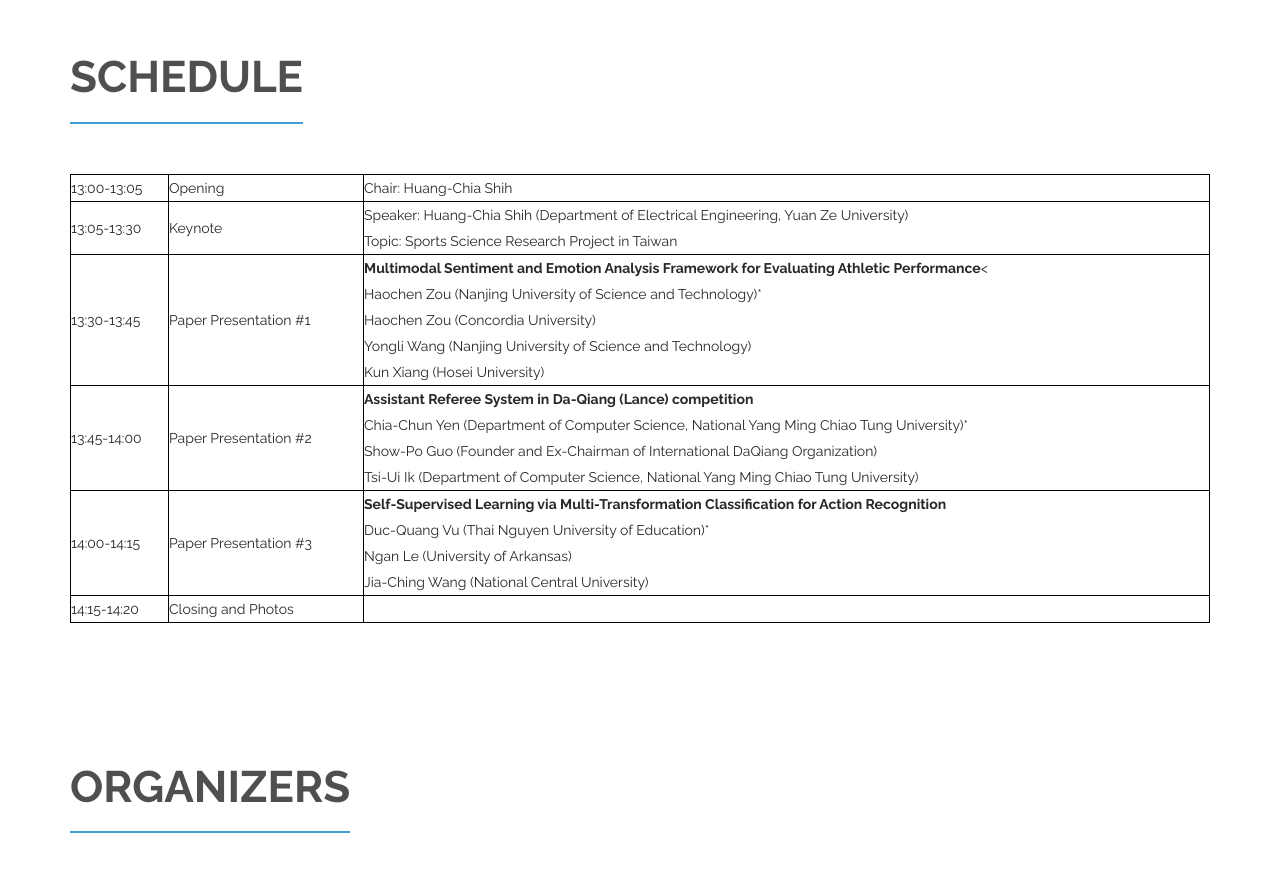
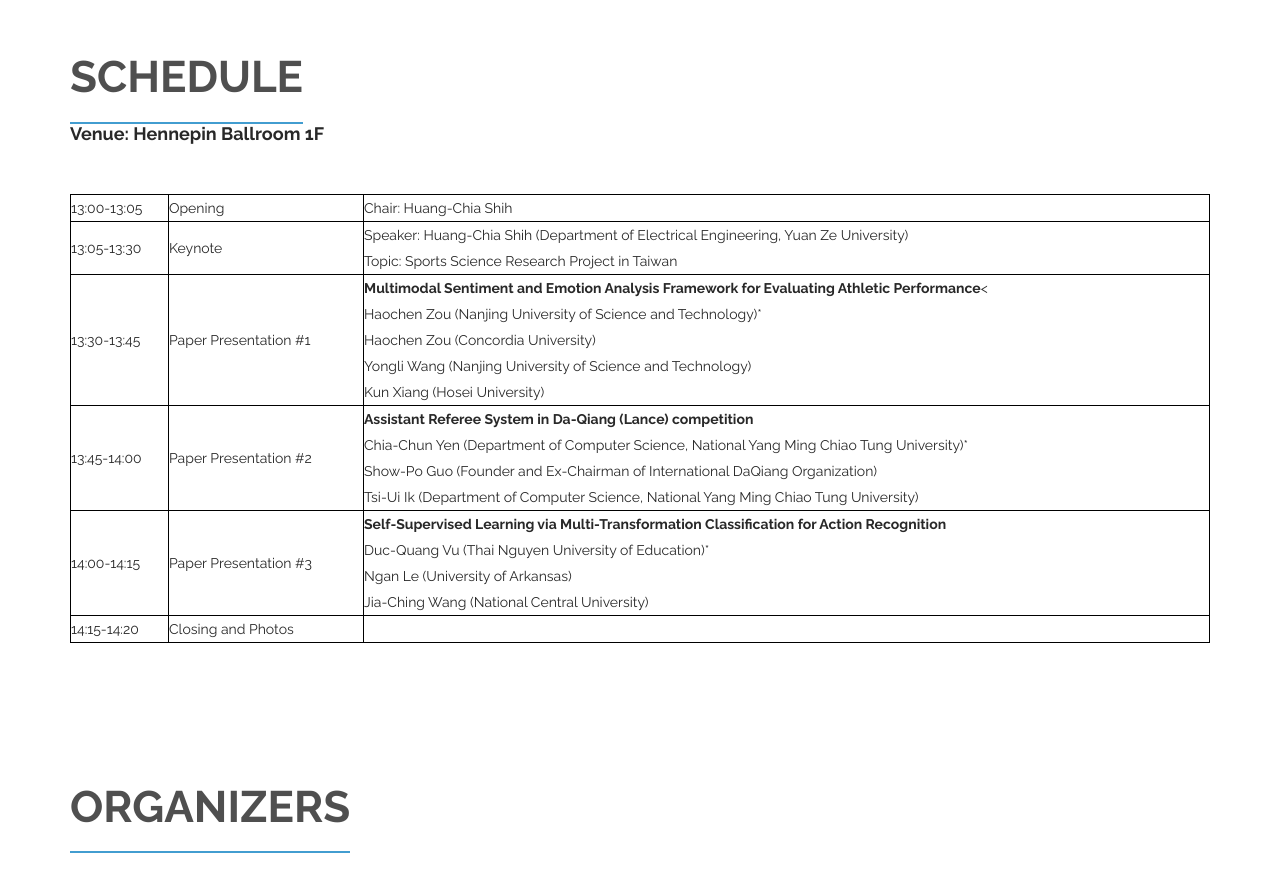
Before and after one commit to AI-Sports/AI-Sports-AI-Sports.github.io, a plain HTML site: page index.html in a window 1280 px wide. Shown: the part 2720-3600 px from the top of the page. Drawn offline with Linux system fonts and the light colour scheme.

Commit message:
Update index.html

```diff
--- a/index.html
+++ b/index.html
@@ -191,6 +191,7 @@
     <div class="container">
         <div class="section-header">
             <h2 class="section-title wow fadeInDown">Schedule</h2>
+		<h4 class="media-heading">Venue: Hennepin Ballroom 1F</h4>
         </div>
         <div class="schedule-table">
             <table style="width: 100%; border-collapse: collapse; border: 1px solid black;">
```
